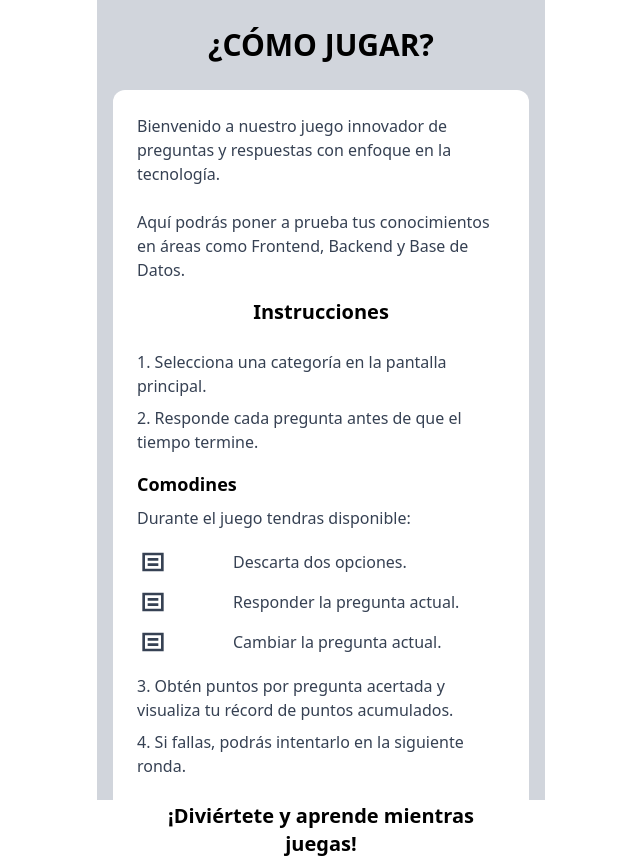
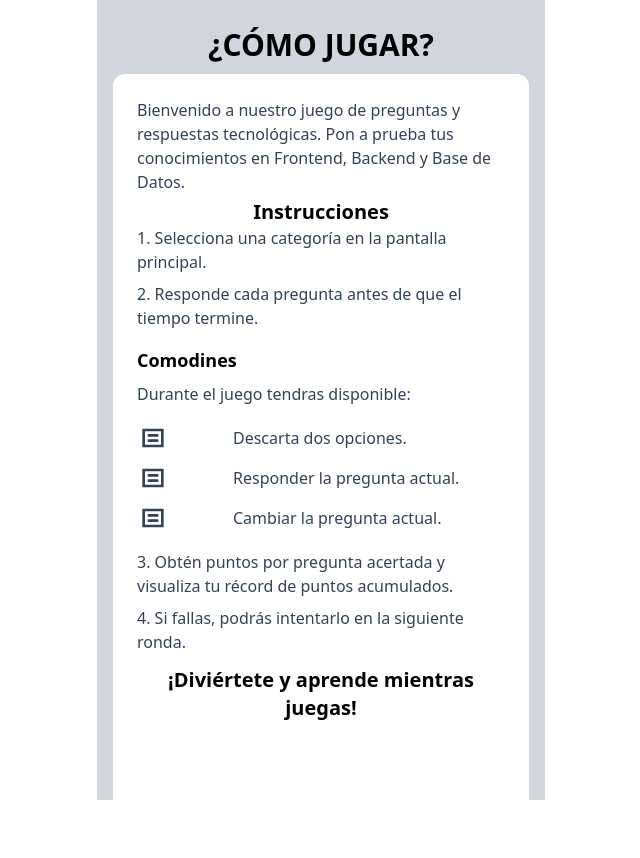
Before and after one commit to AlejoGomezQ/Hybrid_App, a React (Vite) app: page /help in a window 1280 px wide. Shown: the whole page, without its empty margins (319-959 px from the left). After the commit the page ends 826 px from the top, so only its background shows below. Built offline with nearby package versions, Linux system fonts and the light colour scheme.

Commit message:
change in the text of the help page

```diff
--- a/src/pages/Help.jsx
+++ b/src/pages/Help.jsx
@@ -5,18 +5,16 @@ import { Wildcard50} from "../components/Wildcards"
 const HelpPage = () => {
     return (
         <div className="max-w-md mx-auto px-4 py-6 h-screen bg-gray-300">
-            <h1 className="mb-6 text-xl font-bold text-center font-inter text-[30px]">¿CÓMO JUGAR?</h1>
+            <h1 className="mb-2 text-xl font-bold text-center font-inter text-[30px]">¿CÓMO JUGAR?</h1>
 
             <div className="h-full rounded-xl bg-white p-6 flex flex-col justify-between">
                 <div>
-                    <p className="text-gray-700 text-base mb-4">
-                    Bienvenido a nuestro juego innovador de preguntas y respuestas
-                    con enfoque en la tecnología.<br /><br />
-                    Aquí podrás poner a prueba tus conocimientos en áreas como Frontend, Backend y
-                    Base de Datos.
+                    <p className="text-gray-700 text-base mb-1">
+                    Bienvenido a nuestro juego de preguntas y respuestas tecnológicas.
+                    Pon a prueba tus conocimientos en Frontend, Backend y Base de Datos.
                     </p>
 
-                    <h1 className="mb-6 text-xl font-bold text-center">Instrucciones</h1>
+                    <h1 className="mt-1 text-xl font-bold text-center">Instrucciones</h1>
 
                     <ol className="list-decimal list-inside space-y-2 text-gray-700 text-base">
                         <li>Selecciona una categoría en la pantalla principal.</li>
@@ -50,17 +48,12 @@ const HelpPage = () => {
                         <li>Si fallas, podrás intentarlo en la siguiente ronda.</li>
                     </ol>
 
-                    <h3 className="mt-6 text-xl font-bold text-center">
+                    <h3 className="mt-3 text-xl font-bold text-center">
                         <b>¡Diviértete y aprende mientras juegas!</b>
                     </h3>
 
                 </div>
-{/*
-                <div className="mt-6 text-center">
-                    <Link to="/" className="px-4 py-2 bg-blue-500 text-white font-semibold rounded-lg hover:bg-blue-600">
-                        Volver al inicio
-                    </Link>
-                </div> */}
+
             </div>
         </div>
     );
```
